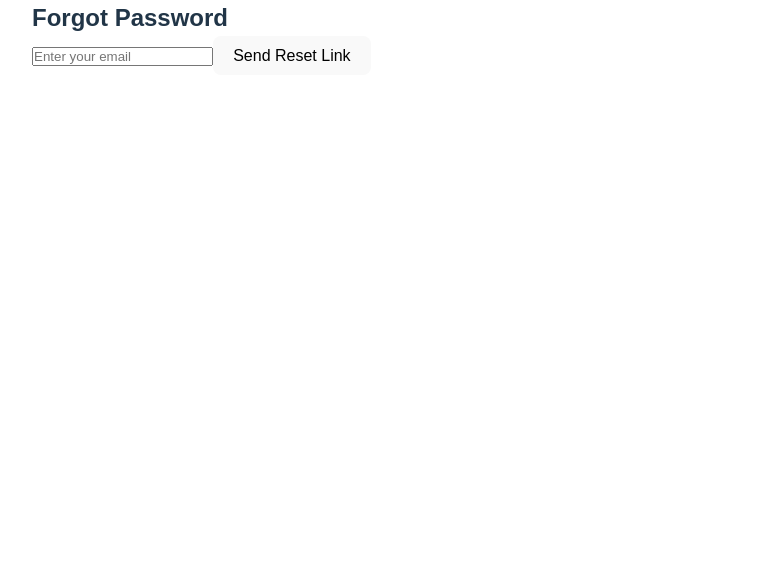
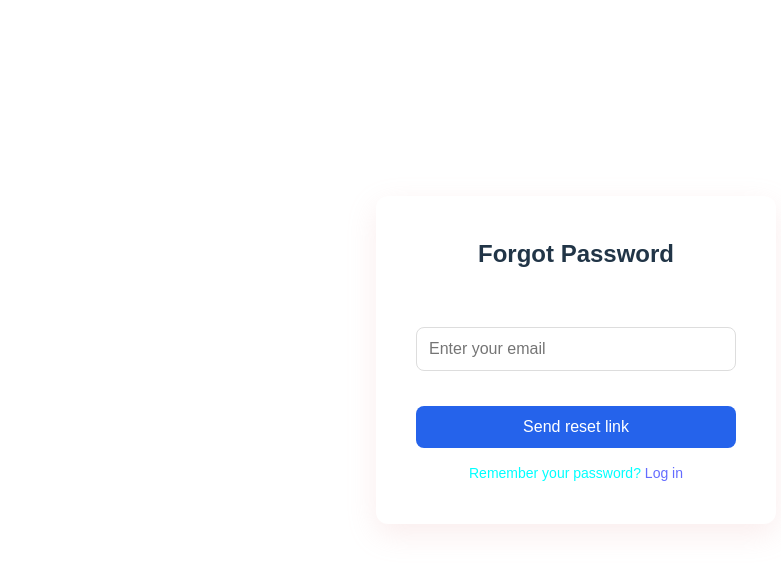
Before and after one commit to jiajoestar/academic-portfolio-builder, a React (Vite) app in the folder academic-portfolio/: page /forgot-password in a window 1280 px wide. Shown: the top 566 px of the page, without its empty margins (64-845 px from the left). Built offline with nearby package versions, Linux system fonts and the light colour scheme.

Commit message:
refined 'forgot password' page

```diff
--- a/academic-portfolio/src/Components/LoginSignUp/ForgotPassword.jsx
+++ b/academic-portfolio/src/Components/LoginSignUp/ForgotPassword.jsx
@@ -1,5 +1,6 @@
 import React, { useState } from 'react';
 import './LoginSignUp.css'
+import { Link } from 'react-router-dom';
 
 const ForgotPassword = () => {
   const [email, setEmail] = useState("");
@@ -17,17 +18,32 @@ const ForgotPassword = () => {
   };
 
   return (
-    <div>
+    <div className='login-page'>
+      <div className='login-container'>
+        <div className='login-box'>
+          <div className='header'>
             <h2>Forgot Password</h2>
-      <form onSubmit={handleSubmit}>
+          </div>
+
+          <form className='inputs' onSubmit={handleSubmit}>
+            <div className='input'>
               <input
                 type='email'
-          placeholder="Enter your email"
+                placeholder='Enter your email'
                 onChange={(e) => setEmail(e.target.value)}
                 required
               />
-        <button type='submit'>Send Reset Link</button>
+            </div>
+
+            <button className='login-button' type='submit'>Send reset link</button>
           </form>
+
+          <div className='forgot-password'>
+            Remember your password? <span><Link to='/login'>Log in</Link></span>
+          </div>
+
+        </div>
+      </div>
     </div>
   );
 }
```
Lines whose indentation alone changed are shown as unchanged.
